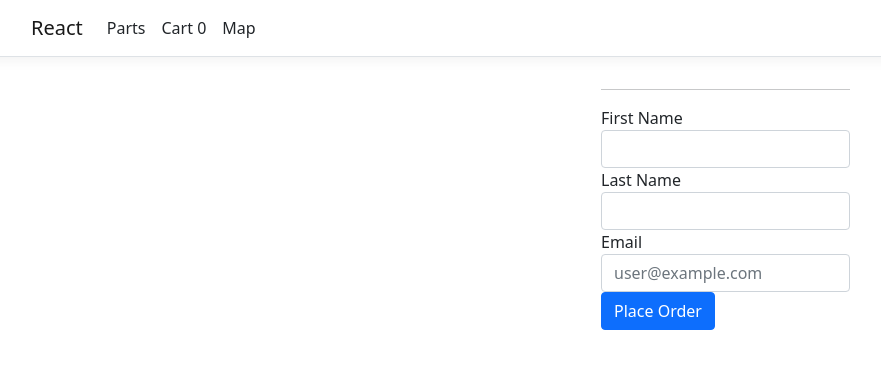
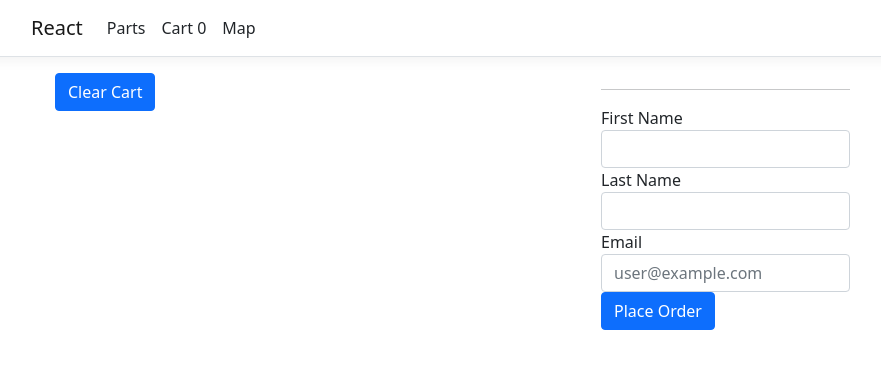
Before and after one commit to mikdrob/PcAssemblyClient, a React (Create React App) app: page /cart in a window 1280 px wide. Shown: the top 368 px of the page, without its empty margins (51-932 px from the left). Built offline with nearby package versions, Linux system fonts and the light colour scheme.

Commit message:
make clear cart functionality

```diff
--- a/src/containers/Parts/PartsCart.tsx
+++ b/src/containers/Parts/PartsCart.tsx
@@ -68,7 +68,7 @@ const PartsCart = () => {
 
         }
         console.log(orderId);
-        setRedirect({redirect: true, id: orderId});
+        setRedirect({ redirect: true, id: orderId });
     }
     return (
         <>
@@ -76,6 +76,9 @@ const PartsCart = () => {
             <div className="container">
                 <div className="row">
                     <div className="col-sm">
+                        <div className="form-group">
+                            <button onClick={() => appState.setItemToCart([])} type="submit" className="btn btn-primary">Clear Cart</button>
+                        </div>
                         {appState.items.map(item =>
                             <BlockDisplay item={item} key={item.id} />
                         )}
```
